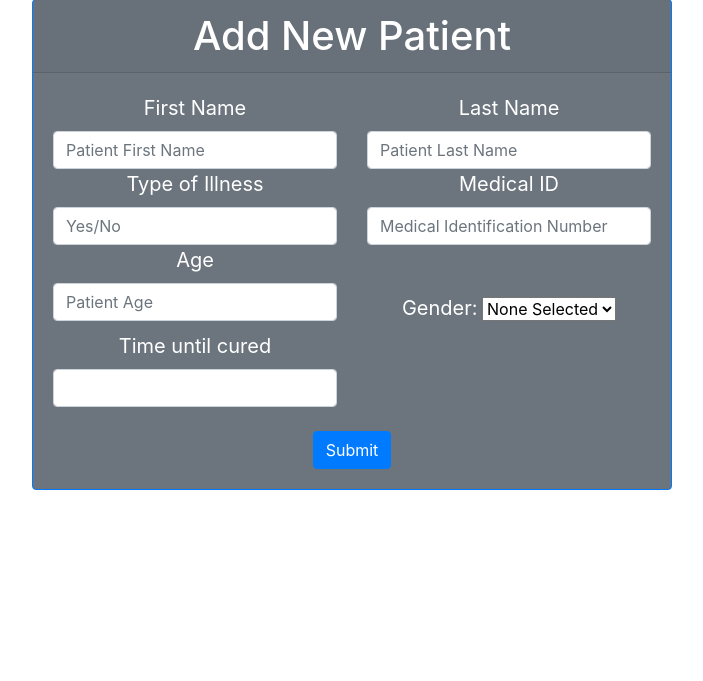
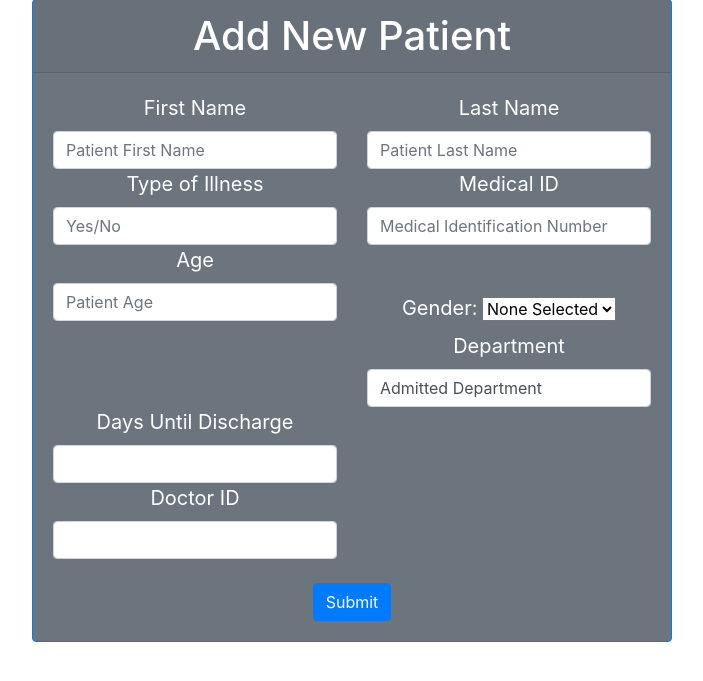
Before and after one commit to natelincyber/hospital_management_tool, a Flask app: page /see_patients/new_patient_form in a window 1280 px wide. Shown: the part 102-783 px from the top of the page, without its empty margins (288-991 px from the left). Run offline with Flask 2, Linux system fonts and the light colour scheme; some libraries are stand-ins or nearby versions.

Commit message:
modified:   Templates/edit.html 	modified:   Templates/new_patient_form.html 	modified:   Templates/see_patients.html 	modified:   __pycache__/main.cpython-38.pyc 	modified:   main.py 	modified:   patients.db

```diff
--- a/Templates/new_patient_form.html
+++ b/Templates/new_patient_form.html
@@ -89,16 +89,34 @@
                             <option value='Female'>Female</option>
                             <option value='Other'>Other</option>
                         </select>
+                        <label for='field' class="lead"><b>Department</b></label>
+                        <input
+                            class="form-control"
+                            type="text"
+                            name='field'
+                            id='field'
+                            value='Admitted Department'
+                            aria-label="Admitted Department"
+                        />
                     </div>
                     <div class="col-6">
-                        <label for='cureTime' class="lead"><b>Time until cured</b></label>
+                        <label for='cureTime' class="lead"><b>Days Until Discharge</b></label>
                         <input
                             class="form-control"
                             type="number"
                             name='cureTime'
                             id='cureTime'
-                            value='Time Until Cured'
-                            aria-label="Time until cured"
+                            value='Days Until Discharge'
+                            aria-label="Days Until Discharge"
+                        />
+                        <label for='doctorID' class="lead"><b>Doctor ID</b></label>
+                        <input
+                            class="form-control"
+                            type="number"
+                            name='doctorID'
+                            id='doctorID'
+                            value='Doctor ID'
+                            aria-label="Doctor ID"
                         />
                     </div>
                 </div>
--- a/main.py
+++ b/main.py
@@ -20,6 +20,8 @@ class PatientInfo(db.Model):
     gender = db.Column(db.String(20), nullable=False)
     medID = db.Column(db.Integer, nullable=False)
     cureTime = db.Column(db.Integer, nullable=False)
+    doctorID = db.Column(db.Integer, nullable=False)
+    field = db.Column(db.String(25), nullable=False)
     date_admitted = db.Column(db.DateTime, nullable=False, default=datetime.utcnow)
 
     def __str__(self):
@@ -39,7 +41,9 @@ def see_patients():
         patient_gender = request.form['gender']
         patient_medID = request.form['medID']
         patient_cureTime = request.form['cureTime']
-        new_patient = PatientInfo(firstName=patient_first, lastName=patient_last, age=patient_age, state=patient_state, gender=patient_gender, medID=patient_medID, cureTime=patient_cureTime)
+        patient_doctorID = request.form['doctorID']
+        patient_field = request.form['field']
+        new_patient = PatientInfo(firstName=patient_first, lastName=patient_last, age=patient_age, state=patient_state, gender=patient_gender, medID=patient_medID, cureTime=patient_cureTime, doctorID=patient_doctorID, field=patient_field)
 
         db.session.add(new_patient)
         db.session.commit()
@@ -58,8 +62,10 @@ def addPatientForm():
         patient.state = request.form['state']
         patient.gender = request.form['gender']
         patient.medID = request.form['medID']
-        patient_cureTime = request.form['cureTime']
-        new_patient = PatientInfo(firstName=patient_first, lastName=patient_last, age=patient_age, state=patient_state, gender=patient_gender, medID=patient_medID, cureTime=patient_cureTime)
+        patient.cureTime = request.form['cureTime']
+        patient.doctorID = request.form['doctorID']
+        patient.field = request.form['field']
+        new_patient = PatientInfo(firstName=patient_first, lastName=patient_last, age=patient_age, state=patient_state, gender=patient_gender, medID=patient_medID, cureTime=patient_cureTime, doctorID=patient_doctorID, field=patient_field)
         db.session.add(new_patient)
         db.session.commit()
         return redirect('/see_patients')
@@ -85,6 +91,8 @@ def edit(id):
         patient.gender = request.form['gender']
         patient.medID = request.form['medID']
         patient.cureTime = request.form['cureTime']
+        patient.doctorID = request.form['doctorID']
+        patient.field = request.form['field']
         db.session.commit()
         return redirect('/see_patients')
     else:
```
Also changed, not shown: Templates/edit.html (+20 -2 lines), Templates/see_patients.html (+17 -0 lines), patients.db.
